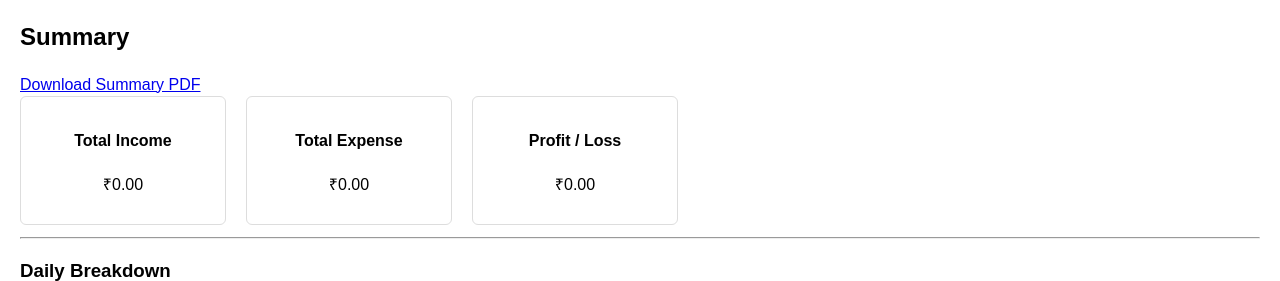
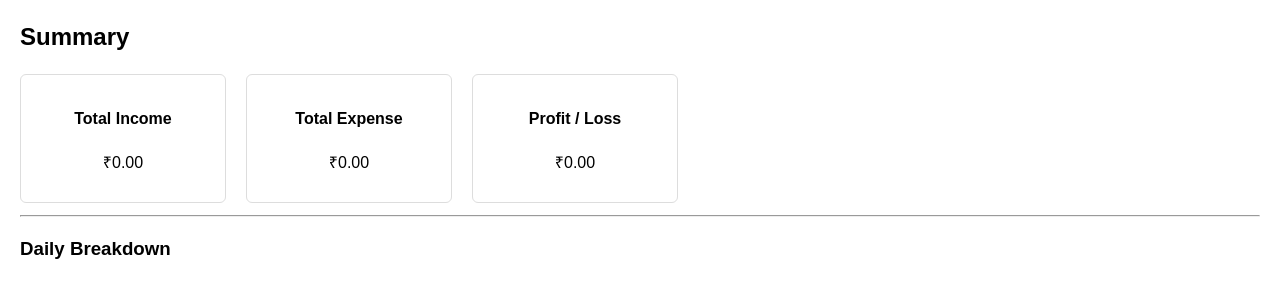
Before and after one commit to ravitejagandhamalla/eleven-stationery-shop, a Flask app: template templates/summary.html in a window 1280 px wide. Shown: the part 97-378 px from the top of the page. Run offline with Flask 3, Linux system fonts and the light colour scheme; the template is opened without the code that fills it, so the values that code supplies are empty.

Commit message:
Update summary.html

```diff
--- a/templates/summary.html
+++ b/templates/summary.html
@@ -2,7 +2,7 @@
 {% block content %}
 
 <h2>Summary</h2>
-<a href="/export/summary/pdf" class="btn">Download Summary PDF</a>
+
 
 <div class="summary-cards">
     <div class="card">
```
